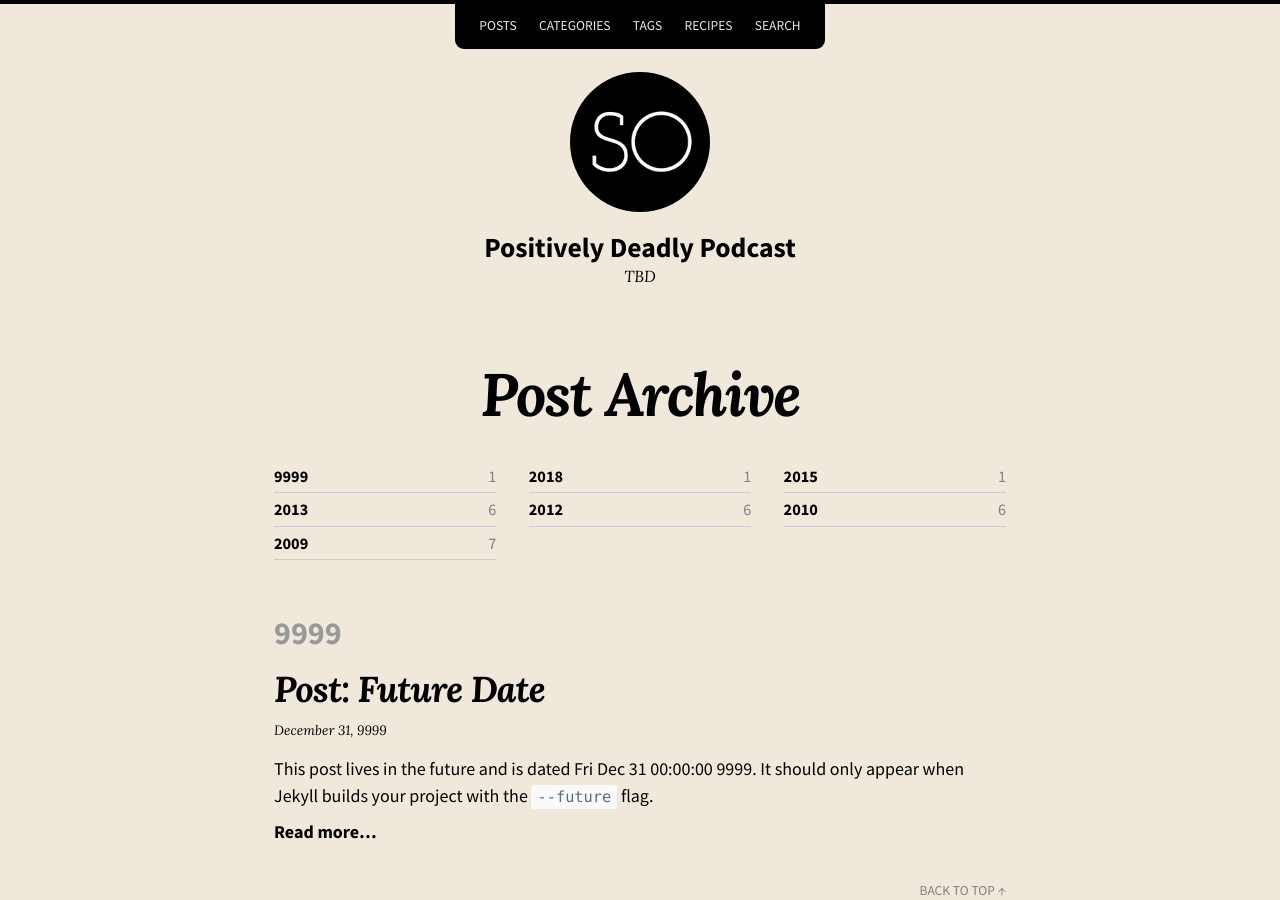
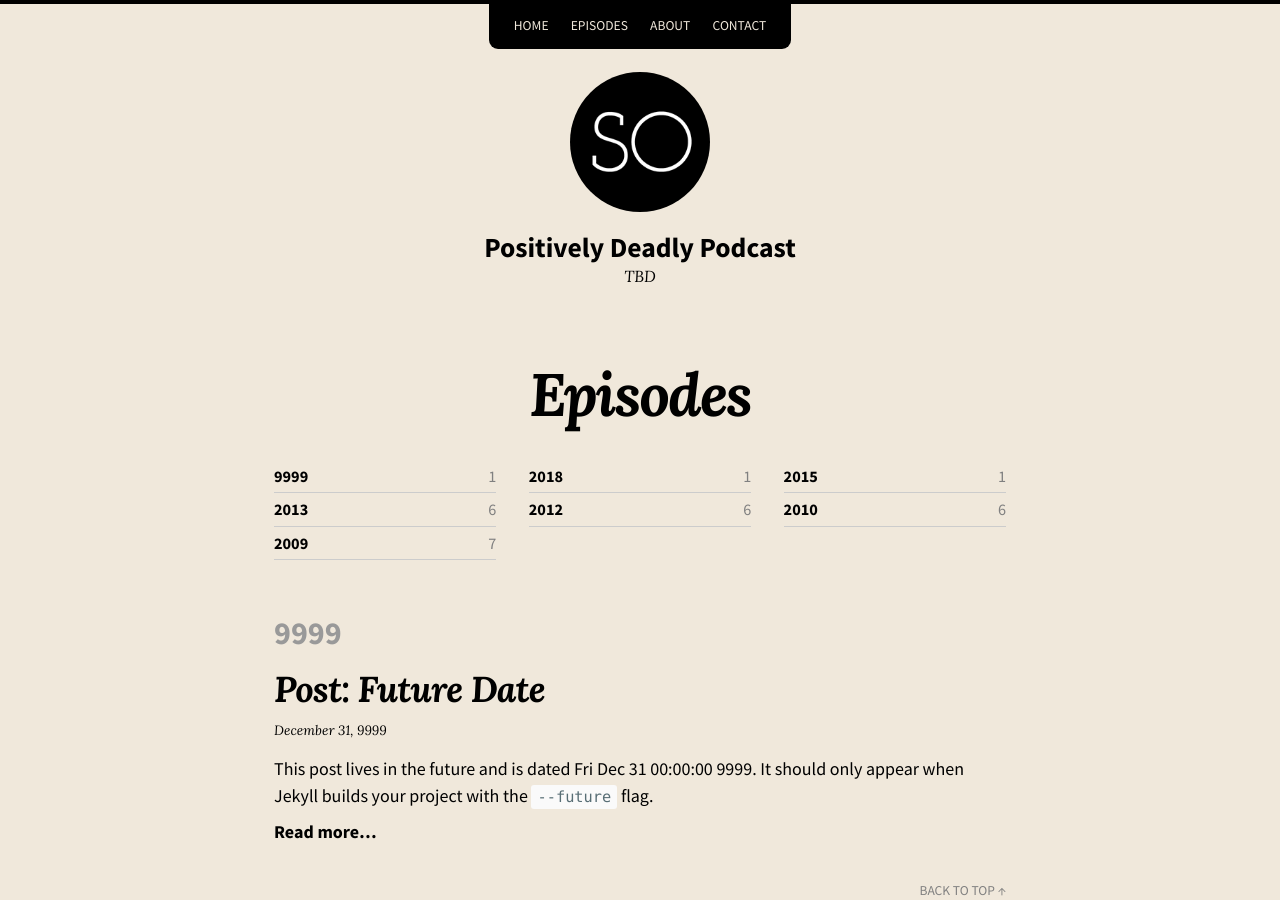
Before and after one commit to positivelydeadly/positivelydeadly.github.io, a Jekyll site: the page built from episodes.md, in a window 1280 px wide and 900 px high. Built offline with Jekyll 4.4.1, drawn with Linux system fonts in a browser that asks for light colours; nearby versions of some CDN libraries; comment, search, counter and statistics services are not loaded.

Commit message:
Customized nav and pages

```diff
--- a/_data/navigation.yml
+++ b/_data/navigation.yml
@@ -1,12 +1,10 @@
 # Site navigation links
 
-- title: Posts
-  url: /posts/
-- title: Categories
-  url: /categories/
-- title: Tags
-  url: /tags/
-- title: Recipes
-  url: /recipes/
-- title: Search
-  url: /search/
+- title: Home
+  url: /
+- title: Episodes
+  url: /episodes/
+- title: About
+  url: /about/
+- title: Contact
+  url: /contact/
--- a/posts.md
+++ b/episodes.md
@@ -1,7 +1,7 @@
 ---
-title: Post Archive
+title: Episodes
 layout: posts
-permalink: /posts/
+permalink: /episodes/
 show_excerpts: true
 entries_layout: list
 ---
```
Also changed, not shown: about.md (added, +10 -0 lines), contact.md (added, +6 -0 lines).
